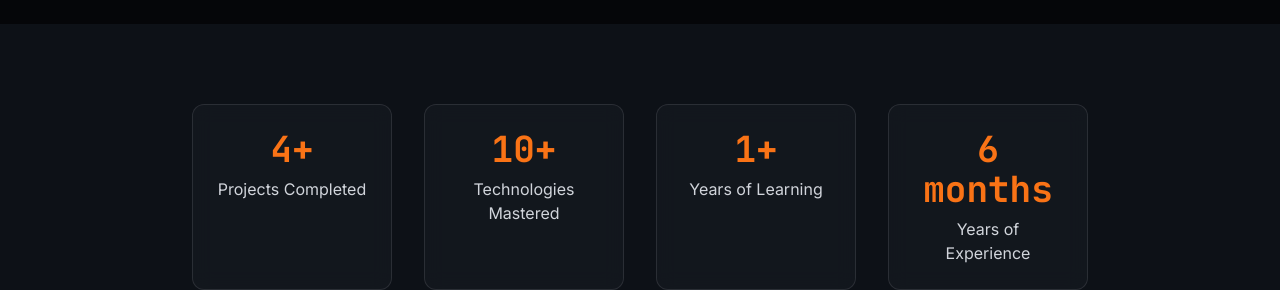
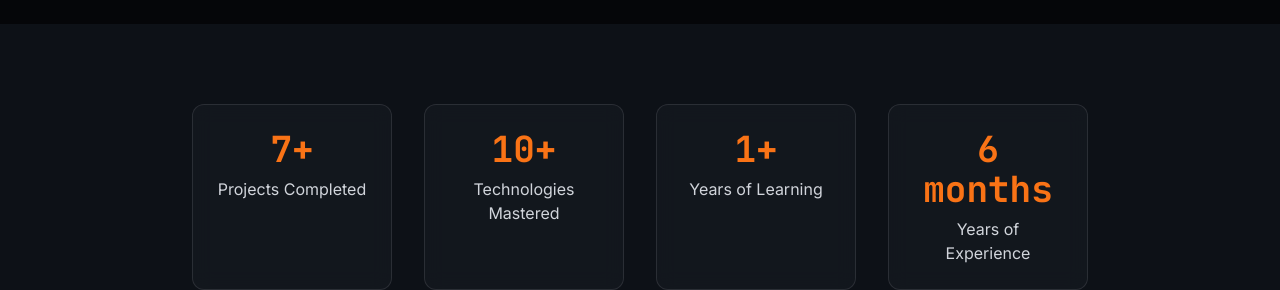
Before and after one commit to saichinnam1/SaiPortfolio, a React (Vite) app: page / in a window 1280 px wide. Shown: the part 840-1130 px from the top of the page. Built offline with nearby package versions, Linux system fonts and the light colour scheme.

Commit message:
Update Home.tsx

```diff
--- a/src/react-app/pages/Home.tsx
+++ b/src/react-app/pages/Home.tsx
@@ -12,7 +12,7 @@ const HomePage = () => {
   const [showStats, setShowStats] = useState(false);
 
   const stats = [
-    { label: 'Projects Completed', value: 4, suffix: '+' },
+    { label: 'Projects Completed', value: 7, suffix: '+' },
     { label: 'Technologies Mastered', value: 10, suffix: '+' },
     { label: 'Years of Learning', value: 1, suffix: '+' },
     { label: 'Years of Experience', value: '6 months' },
```
